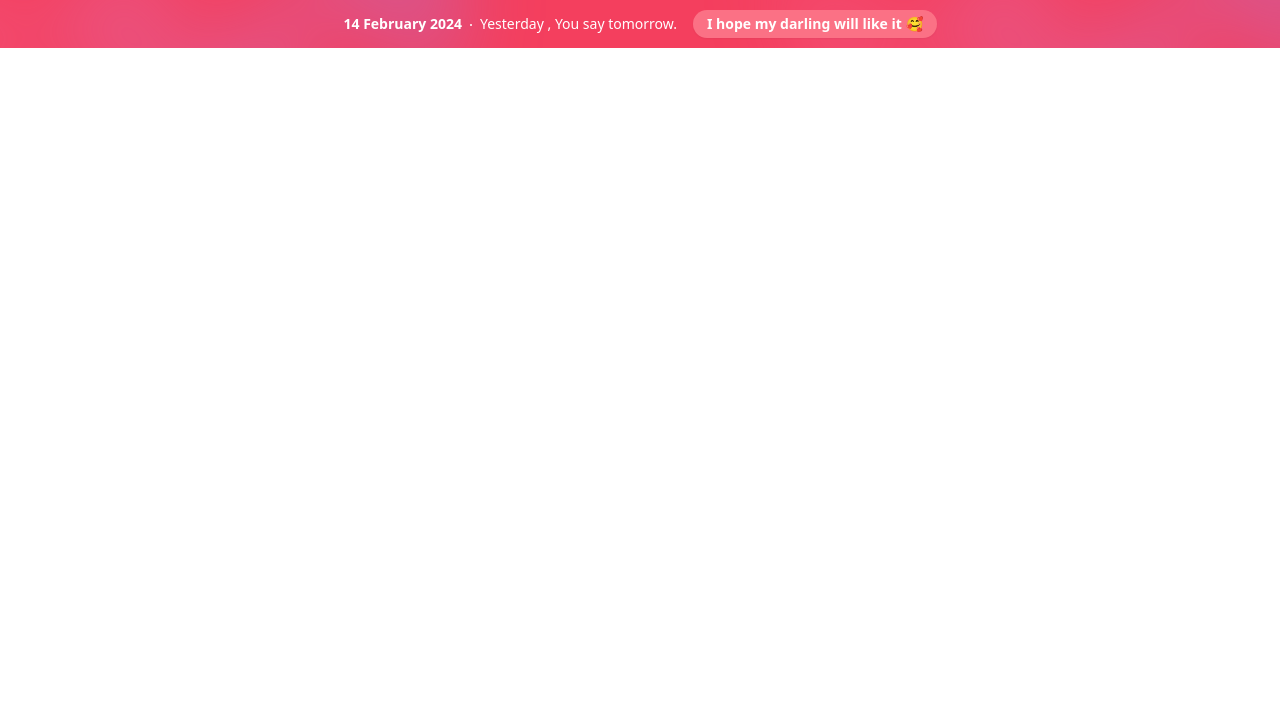
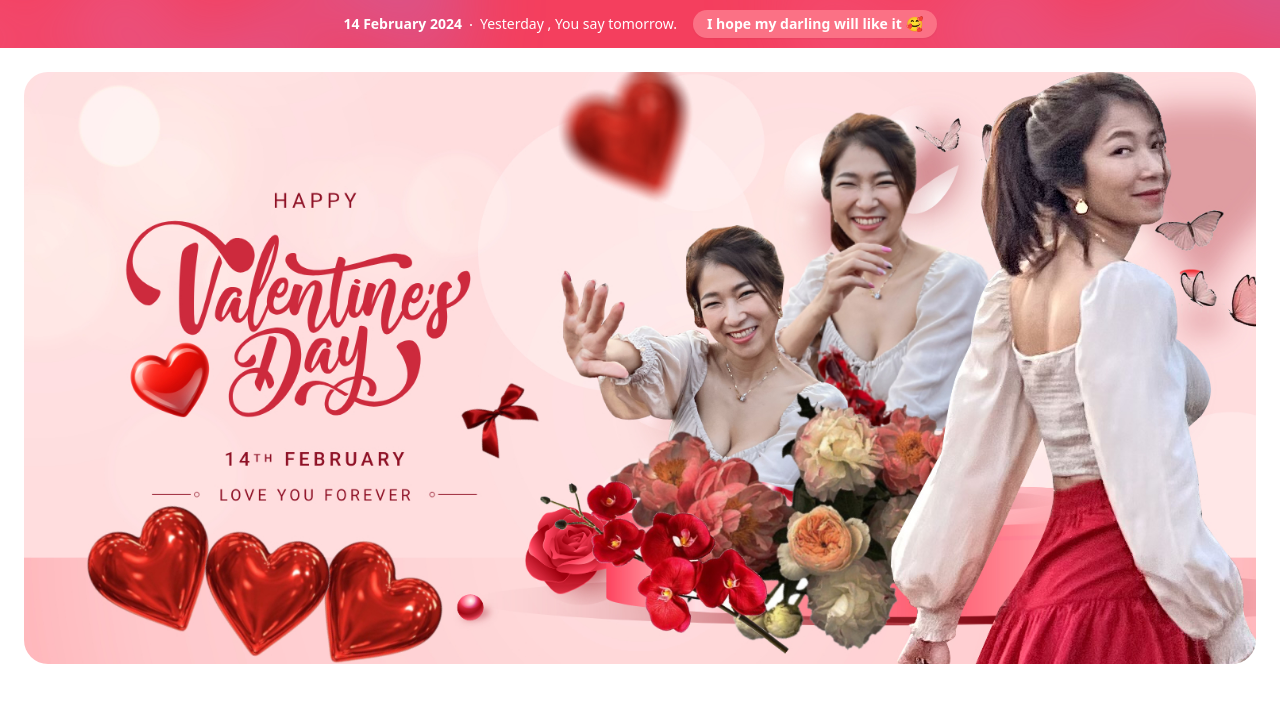
Before and after one commit to sssssaharat/valentine, a React (Vite) app: page / in a window 1280 px wide. Shown: the top 702 px of the page. Built offline with nearby package versions, Linux system fonts and the light colour scheme.

Commit message:
Add session Intro

```diff
--- a/src/App.jsx
+++ b/src/App.jsx
@@ -1,10 +1,12 @@
 import Header from "./component/Header"
+import Intro from "./component/Intro"
 function App () {
 
 
   return (
    <div>
     <Header/>
+    <Intro/>
    </div>
   )
 }
--- a/src/component/Header.jsx
+++ b/src/component/Header.jsx
@@ -1,4 +1,4 @@
-function header() {
+function Header() {
   return (
     <div className="relative isolate flex items-center gap-x-6 overflow-hidden bg-rose-500 px-6 py-2.5 sm:px-3.5 sm:before:flex-1">
       <div
@@ -50,4 +50,4 @@ function header() {
   )
 }
 
-export default header
+export default Header
--- /dev/null
+++ b/src/component/Intro.jsx
@@ -0,0 +1,16 @@
+
+
+function Intro() {
+  return (
+<div className="bg-white">
+    <div className="mx-auto max-w-9xl py-6 ">
+        <div className="mx-6">
+            <img className="h-full w-full object-cover rounded-3xl" src="src/assets/content.jpg" />
+        </div>
+    </div>
+</div>
+
+  )
+}
+
+export default Intro
```
Also changed, not shown: src/assets/content.jpg (added).
